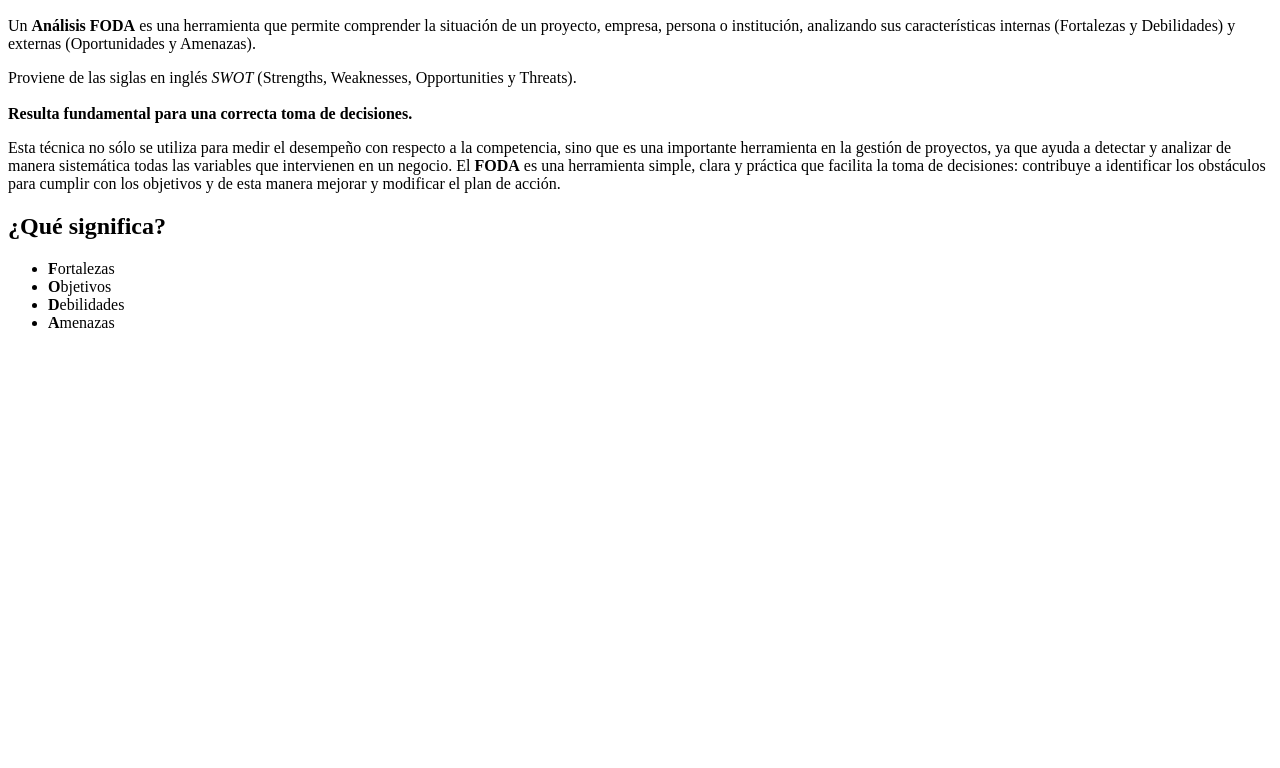
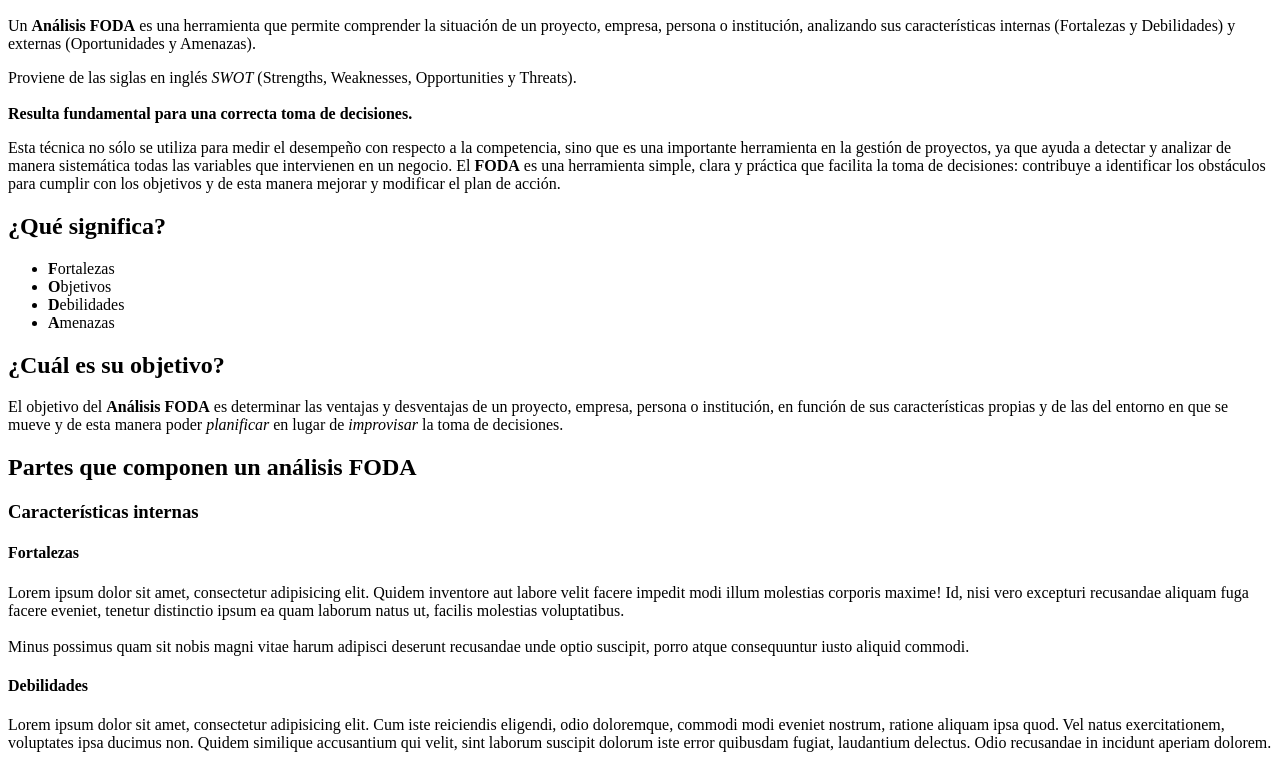
Before and after one commit to ianfranfn/Desafio.01-FODA, a plain HTML site: page index.html in a window 1280 px wide. Shown: the part 110-878 px from the top of the page. Before the commit the page ends 800 px from the top, so only its background shows below. Drawn offline with Linux system fonts and the light colour scheme.

Commit message:
Objetivos, partes del FODA y características internas

```diff
--- a/index.html
+++ b/index.html
@@ -25,5 +25,21 @@
         <li><b>A</b>menazas</li>
     </ul>
 
+    <h2>¿Cuál es su objetivo?</h2>
+
+    <p>El objetivo del <strong>Análisis FODA</strong> es determinar las ventajas y desventajas de un proyecto, empresa, persona o institución, en función de sus características propias y de las del entorno en que se mueve y de esta manera poder <em>planificar</em> en lugar de <i>improvisar</i> la toma de decisiones.</p>
+
+    <h2>Partes que componen un análisis FODA</h2>
+
+    <h3>Características internas</h3>
+
+    <h4>Fortalezas</h4>
+
+    <p>Lorem ipsum dolor sit amet, consectetur adipisicing elit. Quidem inventore aut labore velit facere impedit modi illum molestias corporis maxime! Id, nisi vero excepturi recusandae aliquam fuga facere eveniet, tenetur distinctio ipsum ea quam laborum natus ut, facilis molestias voluptatibus. <br> <br> Minus possimus quam sit nobis magni vitae harum adipisci deserunt recusandae unde optio suscipit, porro atque consequuntur iusto aliquid commodi.</p>
+
+    <h4>Debilidades</h4>
+
+    <p>Lorem ipsum dolor sit amet, consectetur adipisicing elit. Cum iste reiciendis eligendi, odio doloremque, commodi modi eveniet nostrum, ratione aliquam ipsa quod. Vel natus exercitationem, voluptates ipsa ducimus non. Quidem similique accusantium qui velit, sint laborum suscipit dolorum iste error quibusdam fugiat, laudantium delectus. Odio recusandae in incidunt aperiam dolorem.</p>
+
 </body>
 </html>
```
